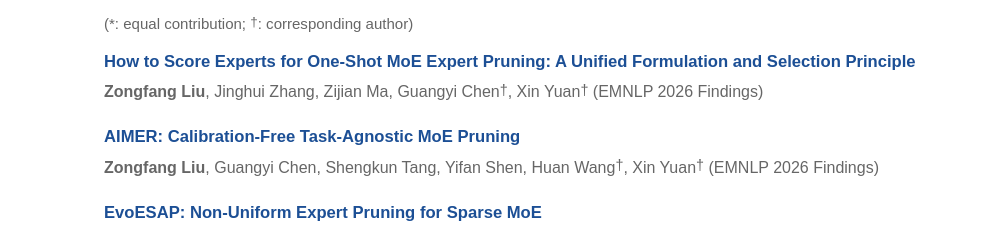
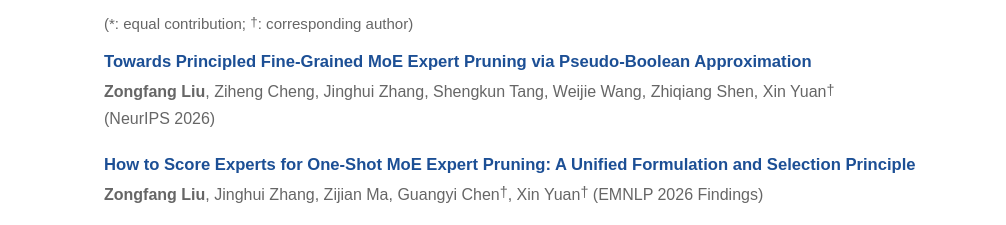
Before and after one commit to ZongfangLiu/zongfangliu.github.io, a plain HTML site: page index.html in a window 1280 px wide. Shown: the part 466-691 px from the top of the page, 274-1280 px from the left. Drawn offline with Linux system fonts and the light colour scheme.

Commit message:
add newly accepted neurips 2026

```diff
--- a/index.html
+++ b/index.html
@@ -119,6 +119,20 @@
           </p>
 
           <div class="publication-list">
+            <article class="publication">
+              <div class="paper-body">
+                <h3>
+                  <a href="https://neurips.cc/virtual/2026/loc/sydney/poster/155677" target="_blank" rel="noopener noreferrer">
+                    Towards Principled Fine-Grained MoE Expert Pruning via Pseudo-Boolean Approximation
+                  </a>
+                </h3>
+                <p class="paper-authors">
+                  <strong>Zongfang Liu</strong>, Ziheng Cheng, Jinghui Zhang, Shengkun Tang, Weijie Wang,
+                  Zhiqiang Shen, Xin Yuan<sup>&dagger;</sup> <span class="paper-venue">(NeurIPS 2026)</span>
+                </p>
+              </div>
+            </article>
+
             <article class="publication">
               <div class="paper-body">
                 <h3>
```
